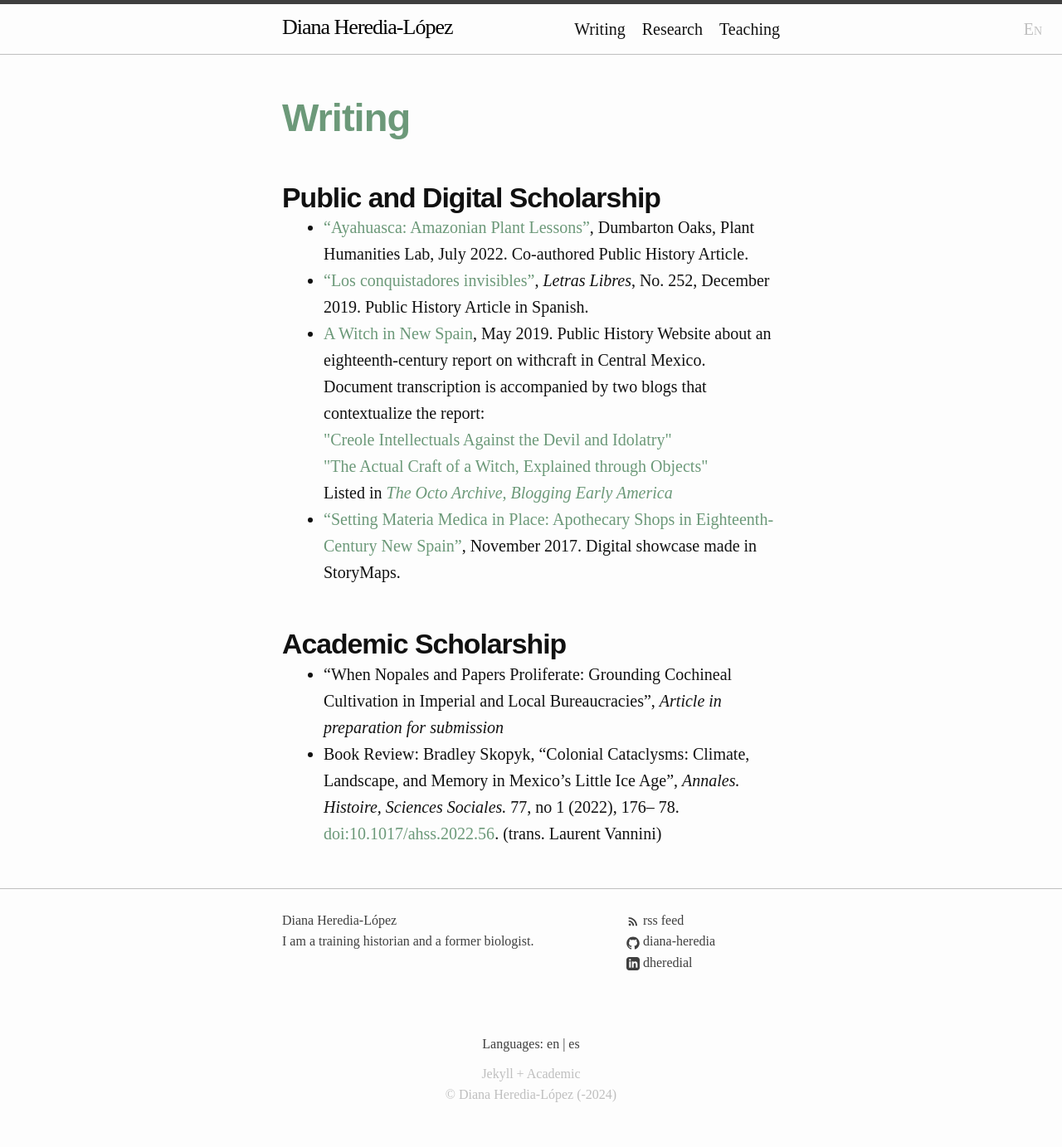
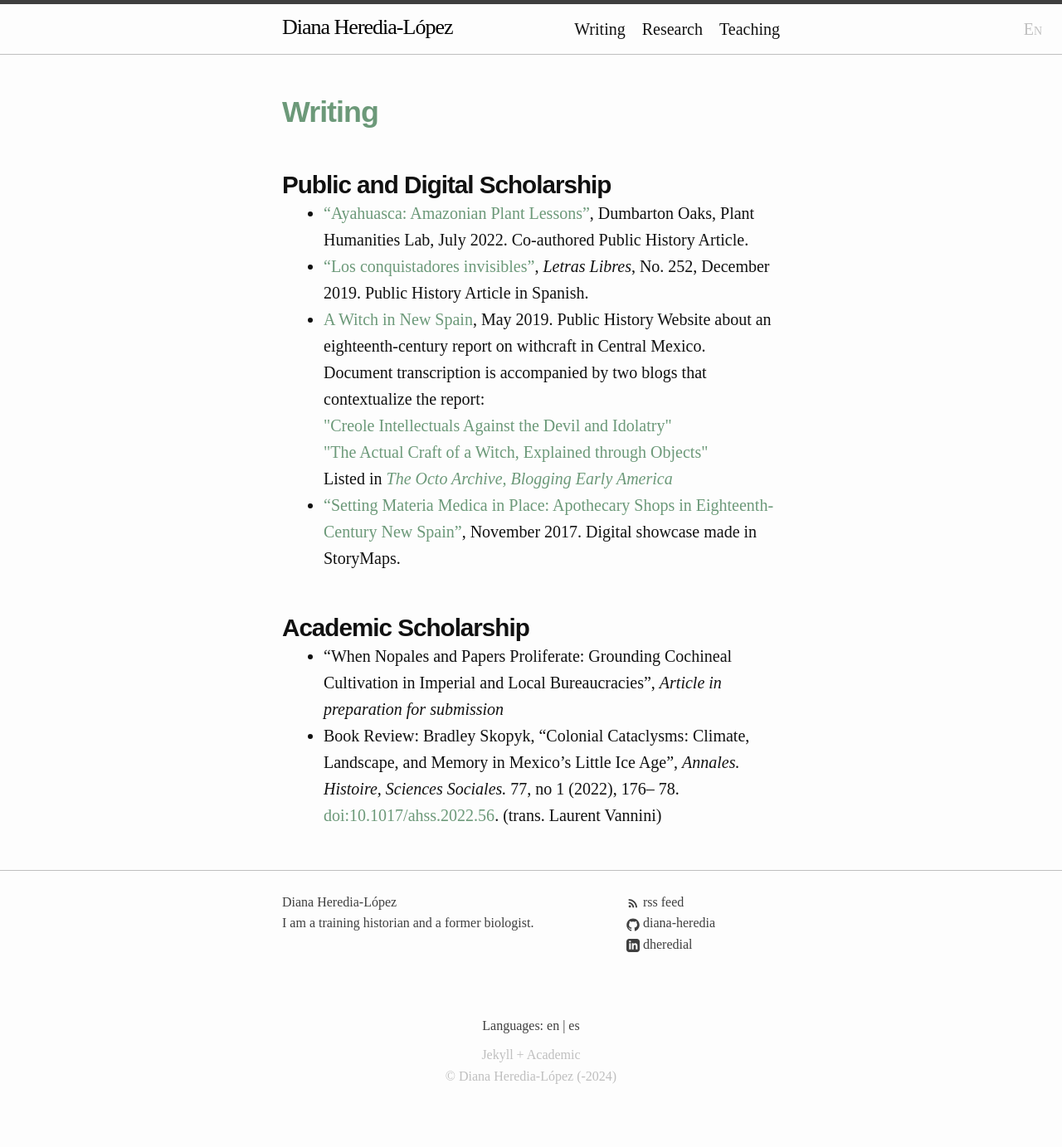
Before and after one commit to diana-heredia/diana-heredia.github.io, a Jekyll site: the page built from projects.markdown, in a window 1280 px wide. Shown: the whole page at 83% size. Built offline with Jekyll 4.4.1, drawn with Linux system fonts in a browser that asks for light colours; some web fonts are replaced; after the commit the page ends 1361 px from its top, so only the background shows below that.

Commit message:
Update academic.scss

```diff
--- a/_sass/academic.scss
+++ b/_sass/academic.scss
@@ -1,8 +1,8 @@
 // Define defaults for each variable.
 
 $type-scale-large: (
-  h1: 2.941rem,
-  h2: 2.111rem,
+  h1: 2.241rem,
+  h2: 1.853rem,
   h3: 1.663rem,
   h4: 1.333rem,
   p: 1.25rem,
@@ -11,7 +11,7 @@ $type-scale-large: (
 );
 
 $type-scale-medium: (
-  h1: 2.441rem,
+  h1: 2.041rem,
   h2: 1.653em,
   h3: 1.563rem,
   h4: 1.333rem,
```
